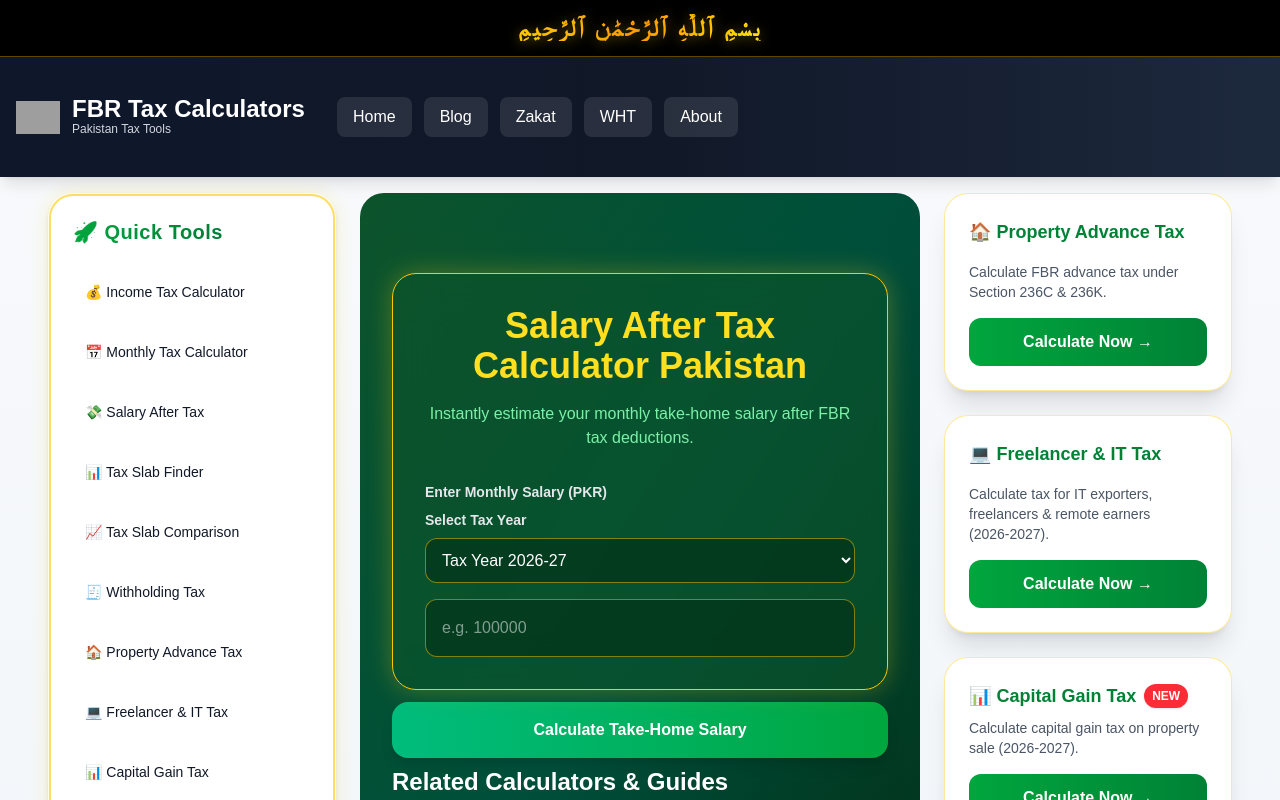
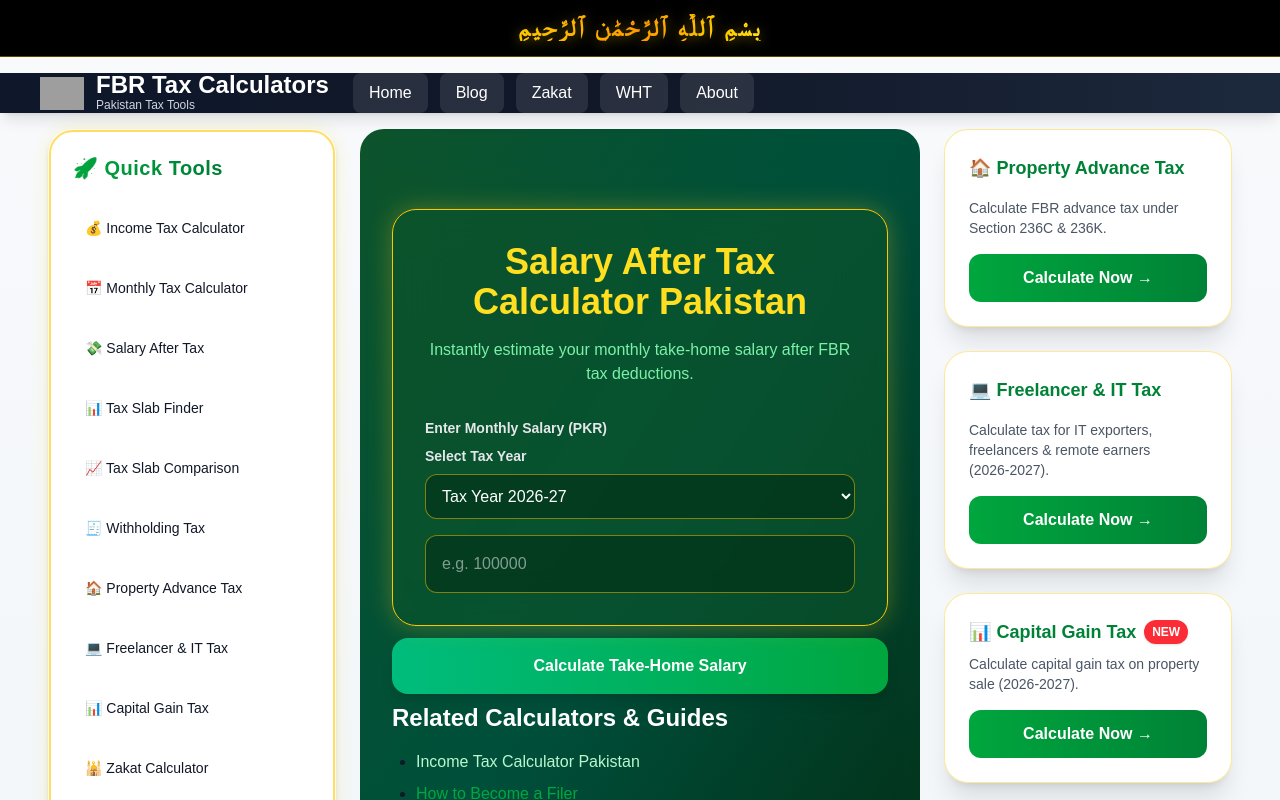
Before and after one commit to muhammadobaid1986/fbrtaxcalculators, a Next.js app: page /salary-after-tax-calculator in a window 1280 px wide. Shown: the top 800 px of the page. Built offline with nearby package versions, Linux system fonts and the light colour scheme; grey boxes are pictures that could not be loaded.

Commit message:
Fixed layout width and background for full professional look

```diff
--- a/app/layout.tsx
+++ b/app/layout.tsx
@@ -94,7 +94,7 @@
 
         <nav className="bg-gradient-to-r from-slate-900 via-gray-900 to-slate-800 shadow-lg sticky top-0 z-50">
 
-  <div className="max-w-7xl mx-auto px-3 md:px-4 py-6 md:py-10 flex flex-col md:flex-row gap-8 bg-transparent">
+  <div className="w-full px-6 md:px-10 flex flex-col md:flex-row gap-6 mt-4">
 
     {/* Logo + Title */}
     <Link
--- a/app/page.tsx
+++ b/app/page.tsx
@@ -245,7 +245,7 @@
 
   <div className="mb-12"></div>
             {/* HERO SECTION */}
-<div className="w-full px-6 md:px-12 bg-green-900/60 backdrop-blur-xl border border-green-400/30 rounded-3xl p-10 mb-0 text-center">
+<div className="max-w-7xl mx-auto bg-green-900/60 backdrop-blur-xl border border-green-400/30 rounded-3xl p-10 mb-0 text-center">
 
   <h1 className="text-3xl md:text-4xl font-bold mb-6">
   Official FBR Tax Calculator Pakistan 2026‑2027 | Income, Property & Freelancer Tax
@@ -568,7 +568,7 @@
 
 
       {/* SEO CONTENT SECTION */}
-      <div className="bg-white rounded-2xl shadow-lg p-6 text-center hover:shadow-2xl transition">
+      <div className="max-w-4xl mx-auto bg-green-900/60 backdrop-blur-xl border border-green-400/30 p-8 rounded-2xl mb-16">
         <h2 className="text-2xl font-bold mb-4">
           Income Tax Calculator Pakistan 2026-27
         </h2>
```
